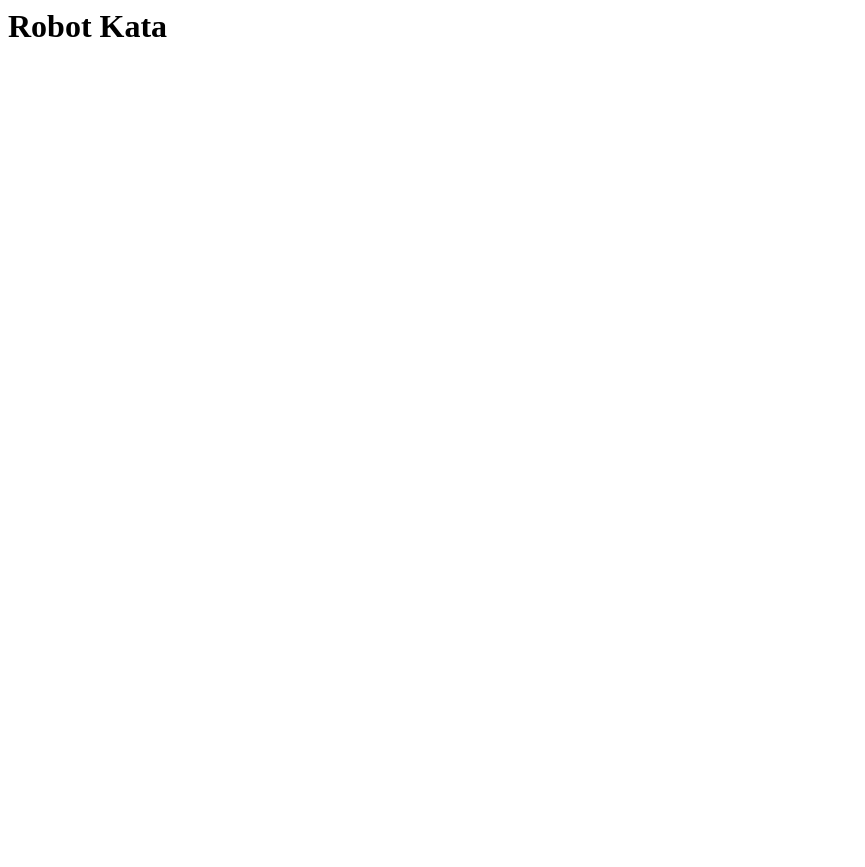
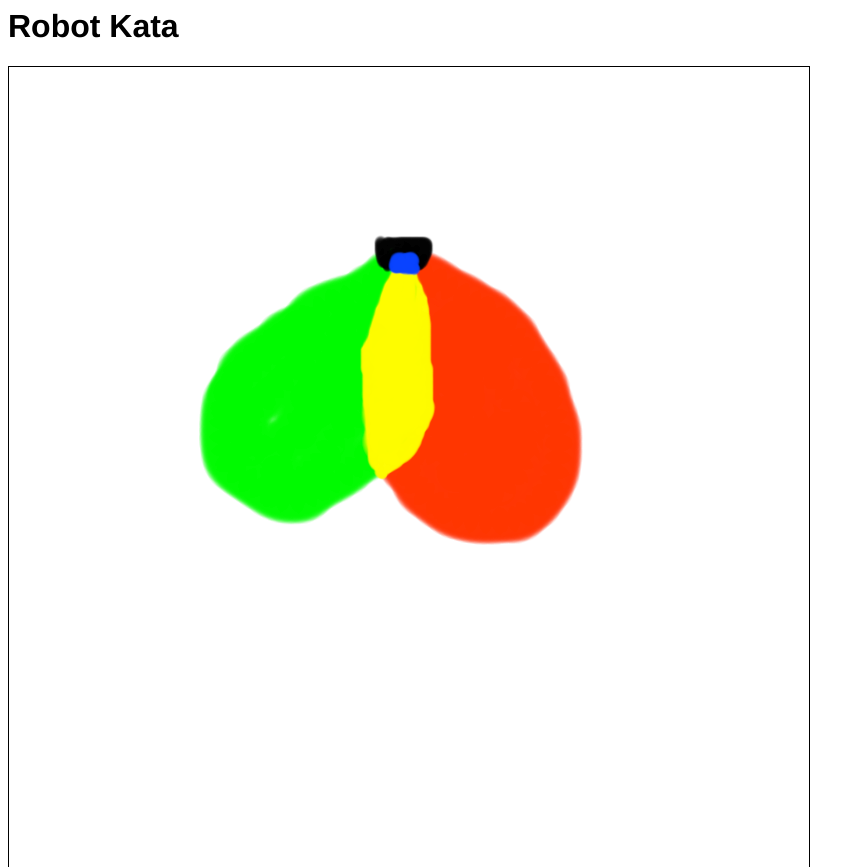
Before and after one commit to ideal-knee/robot-kata-js, a plain HTML site: page www/index.html in a window 1280 px wide. Shown: the top 867 px of the page, without its empty margins (0-865 px from the left). Before the commit the page ends 800 px from the top, so only its background shows below. Drawn offline with nearby package versions, Linux system fonts and the light colour scheme.

Commit message:
Added floor image, initial test code to get color under mouse

```diff
--- a/www/index.html
+++ b/www/index.html
@@ -2,9 +2,17 @@
 <html>
   <head>
     <title>Robot Kata</title>
+    <link rel="stylesheet" type="text/css" href="style.css">
+    <script type="text/javascript" src="http://code.jquery.com/jquery-1.10.1.min.js"></script>
   </head>
 
   <body>
     <h1>Robot Kata</h1>
+
+    <div>
+      <canvas id="floor" width="800" height="800"></canvas>
+    </div>
+
+    <script type="text/javascript" src="robot-kata.js"></script>
   </body>
 </html>
--- /dev/null
+++ b/www/robot-kata.js
@@ -0,0 +1,16 @@
+console.log("Hello Robot Kata!");
+
+var floorContext = document.getElementById('floor').getContext('2d');
+var floorImage = new Image();
+var floorOffset = $('#floor').offset();
+
+floorImage.src = 'roomba-dock.png';
+floorImage.onload = function () {
+  floorContext.drawImage(floorImage, 0, 0);
+};
+
+$('#floor').mousemove(function (e) {
+  var x = Math.floor(e.pageX - floorOffset.left);
+  var y = Math.floor(e.pageY - floorOffset.top);
+  console.log(floorContext.getImageData(x, y, 1, 1).data);
+});
--- /dev/null
+++ b/www/style.css
@@ -0,0 +1,11 @@
+body {
+  font-family: "Helvetica Neue";
+}
+
+#floor {
+  border: thin solid black;
+}
+
+#floor-div {
+  position: relative;
+}
```
Also changed, not shown: www/roomba-dock.png (added), 1 other file.
